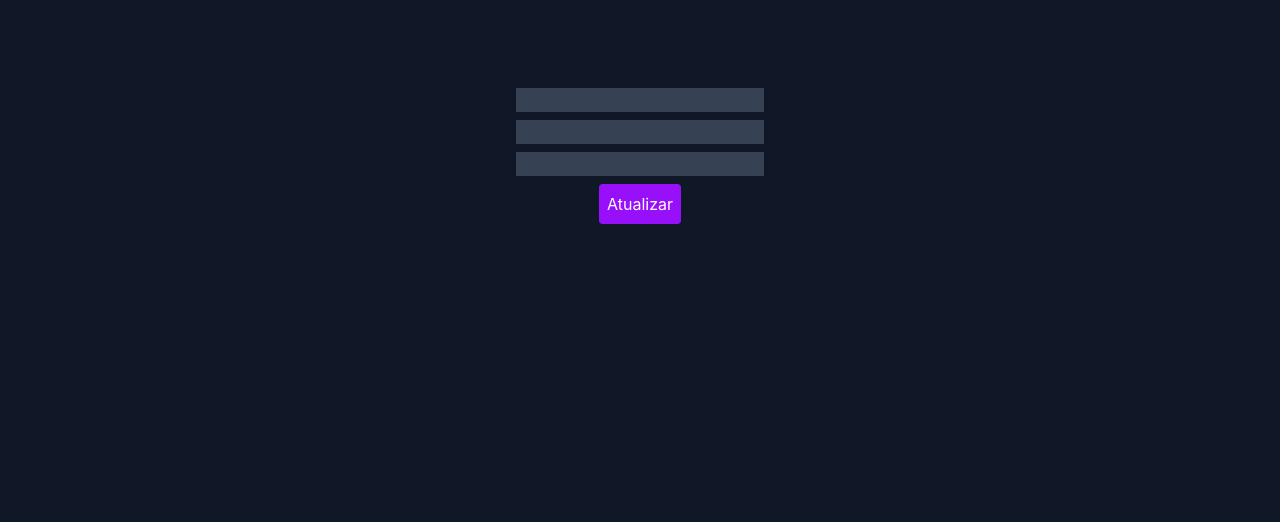
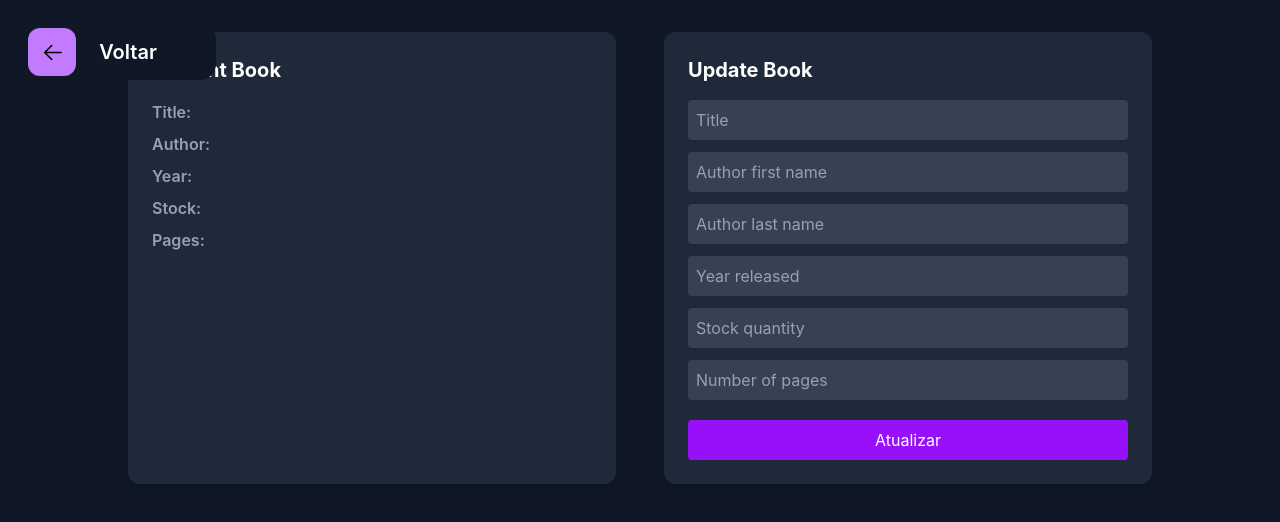
Before and after one commit to Fer604/ReactCrud, a React (Vite) app: page /Update/1 in a window 1280 px wide. Shown: the top 522 px of the page. Built offline with nearby package versions, Linux system fonts and the light colour scheme; no server answers.

Commit message:
crud completo

```diff
--- a/src/back/server.js
+++ b/src/back/server.js
@@ -29,12 +29,17 @@ app.get('/books', async (req, res) => {
 app.get("/books/:id", async (req, res) => {
   const id = req.params.id;
     try {
+    console.log("pinto1")
     const result = await db.query("SELECT * FROM books WHERE book_id = ?", [id]);
-    res.status(200).json(result.rows);
+    res.status(200).json(result[0]);
+    console.log("pinto2")
+    console.log(result[0]);
   } catch (err) {
     console.error('deu ruim ao getar um:',err);
     res.status(500).json({error:err.message});
   }
+  console.log("pinto3")
+
 });
 
 //add
@@ -65,15 +70,24 @@ app.post('/books', async (req, res) => {
 //UPDATE
 app.patch("/books/:id", async (req, res) => {
   const id = req.params.id;
-  const { title, author_fname, author_lname } = req.body;
+  const { title,
+          author_fname,
+          author_lname,
+          released_year,
+          stock_quantity,
+          pages
+        } = req.body;
 
   try {
     const [result] = await db.query(
-      'UPDATE books SET title=?, author_fname=?, author_lname=? WHERE book_id=?',
+      'UPDATE books SET title=?, author_fname=?, author_lname=?,released_year=?,stock_quantity=?,pages=?  WHERE book_id=?',
       [
         title,
         author_fname,
         author_lname,
+        released_year,
+        stock_quantity,
+        pages,
         id]);
 
     console.log('Livro atualizado com ID:', id);
--- a/src/front/pages/Create.jsx
+++ b/src/front/pages/Create.jsx
@@ -41,7 +41,7 @@ function Create() {
     <div className="min-h-screen bg-gray-900 text-white p-8">
       <button
         onClick={handleBack}
-        className="bg-gray-900 text-center w-48 rounded-2xl h-14 relative text-white text-xl font-semibold group"
+        className="cursor-pointer bg-gray-900 text-center w-48 rounded-2xl h-14 relative text-white text-xl font-semibold group"
         type="button"
       >
         <div
@@ -122,7 +122,6 @@ function Create() {
         <button
          type="submit"
          className="cursor-pointer bg-purple-600 p-2 rounded"
-
         >
           Registrar
         </button>
--- a/src/front/pages/Update.jsx
+++ b/src/front/pages/Update.jsx
@@ -9,12 +9,15 @@ function Update() {
   title: "",
   author_fname: "",
   author_lname: "",
+  released_year: "",
+  stock_quantity: "",
+  pages: ""
 });
 
   useEffect(() => {
-    fetch(`http://localhost:3001/books/${book_id}`)
+    fetch(`http://localhost:3001/books/${book_id}`, {method:"GET"})
       .then(res => res.json())
-      .then(data => setBook(data));
+      .then(data => setBook(data[0]));
   }, [book_id]);
 
   const handleChange = (e) => {
@@ -35,21 +38,85 @@ function Update() {
     .catch(err=> console.error(err));
     console.log("1");
   };
+  const handleBack = () => {
+    navigate("/");
+  }
 
   return (
     <>
-      <div className="min-h-screen bg-gray-900 text-white p-8">
-        <form onSubmit={handleSubmit} className="p-8 flex justify-between flex-col gap-2 items-center mt-6 mb-6">
-          <input className="bg-gray-700"name="title" value={book.title} onChange={handleChange} />
-          <input className="bg-gray-700"name="author_fname" value={book.author_fname} onChange={handleChange} />
-          <input className="bg-gray-700"name="author_lname" value={book.author_lname} onChange={handleChange} />
 
+<div className="min-h-screen bg-gray-900 text-white flex flex-col items-center p-8">
+
+  {/* BACK BUTTON */}
+  <div className="w-full max-w-5xl mb-6 fixed top-6 left-6">
     <button
-          type="submit"
-          className="cursor-pointer bg-purple-600 p-2 rounded"
-          >Atualizar</button>
+      onClick={handleBack}
+      className="cursor-pointer bg-gray-900 text-center w-48 rounded-2xl h-14 relative text-white text-xl font-semibold group"
+      type="button"
+    >
+      <div
+        className="bg-purple-400 rounded-xl h-12 w-1/4 flex items-center justify-center absolute left-1 top-[4px] group-hover:w-[184px] z-10 duration-500"
+      >
+        <svg
+          xmlns="http://www.w3.org/2000/svg"
+          viewBox="0 0 1024 1024"
+          height="25px"
+          width="25px"
+        >
+          <path
+            d="M224 480h640a32 32 0 1 1 0 64H224a32 32 0 0 1 0-64z"
+            fill="#000000"
+          ></path>
+          <path
+            d="m237.248 512 265.408 265.344a32 32 0 0 1-45.312 45.312l-288-288a32 32 0 0 1 0-45.312l288-288a32 32 0 1 1 45.312 45.312L237.248 512z"
+            fill="#000000"
+          ></path>
+        </svg>
+      </div>
+      <p className="translate-x-2">Voltar</p>
+    </button>
+  </div>
+
+  {/* MAIN CONTENT */}
+  <div className="flex gap-12 w-full max-w-5xl">
+
+    {/* LEFT SIDE */}
+    <div className="flex-1 bg-gray-800 p-6 rounded-xl shadow-lg">
+      <h2 className="text-xl font-bold mb-4">Current Book</h2>
+
+      {book && (
+        <div className="space-y-2">
+          <p><span className="font-semibold text-gray-400">Title:</span> {book.title}</p>
+          <p><span className="font-semibold text-gray-400">Author:</span> {book.author_fname} {book.author_lname}</p>
+          <p><span className="font-semibold text-gray-400">Year:</span> {book.released_year}</p>
+          <p><span className="font-semibold text-gray-400">Stock:</span> {book.stock_quantity}</p>
+          <p><span className="font-semibold text-gray-400">Pages:</span> {book.pages}</p>
+        </div>
+      )}
+    </div>
+
+    {/* RIGHT SIDE */}
+    <div className="flex-1 bg-gray-800 p-6 rounded-xl shadow-lg">
+      <h2 className="text-xl font-bold mb-4">Update Book</h2>
+
+      <form onSubmit={handleSubmit} className="flex flex-col gap-3">
+        <input className="bg-gray-700 p-2 rounded" placeholder="Title"name="title" value={book.title} onChange={handleChange} />
+        <input className="bg-gray-700 p-2 rounded" placeholder="Author first name "name="author_fname" value={book.author_fname} onChange={handleChange} />
+        <input className="bg-gray-700 p-2 rounded" placeholder="Author last name"name="author_lname" value={book.author_lname} onChange={handleChange} />
+        <input className="bg-gray-700 p-2 rounded" placeholder="Year released"name="released_year" value={book.released_year} onChange={handleChange} />
+        <input className="bg-gray-700 p-2 rounded" placeholder="Stock quantity"name="stock_quantity" value={book.stock_quantity} onChange={handleChange} />
+        <input className="bg-gray-700 p-2 rounded" placeholder="Number of pages"name="pages" value={book.pages} onChange={handleChange} />
+
+        <button className="cursor-pointer bg-purple-600 hover:bg-purple-700 transition p-2 rounded mt-2">
+          Atualizar
+        </button>
       </form>
     </div>
+
+  </div>
+</div>
+
+
     </>
   );
 }
```
Also changed, not shown: 1 other file (tests, documents, lock files or other folders). Lines whose indentation alone changed are shown as unchanged.
